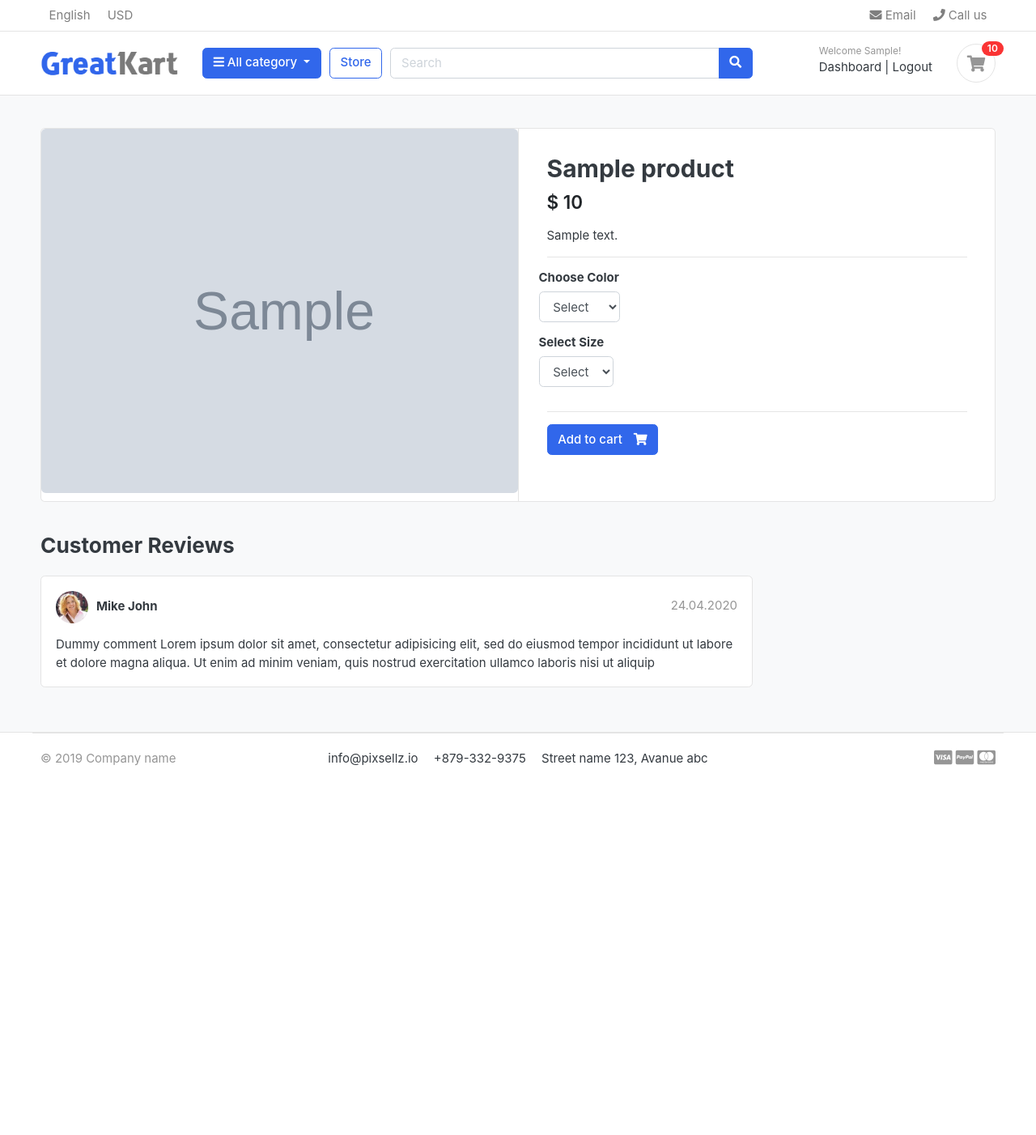
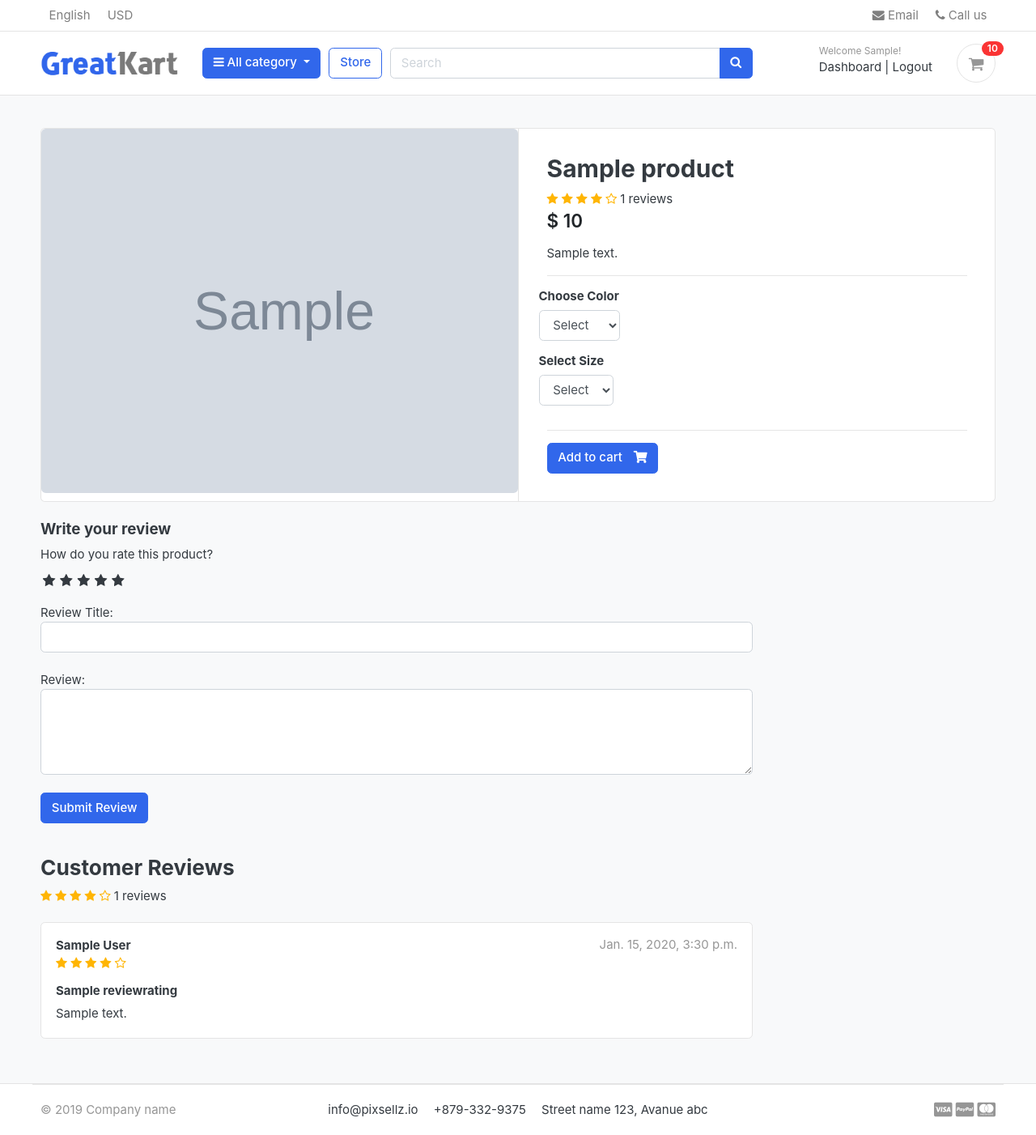
Before and after one commit to Sagarsingh-git1/greatkart-django, a Django app: a page that uses templates/base.html in a window 1280 px wide. Shown: the whole page at 81% size. Before the commit the page ends 946 px from the top, so only its background shows below. Run offline with Django 5.2, Linux system fonts and the light colour scheme; a user stored in the database is signed in; tables that the repository leaves empty hold one stand-in row (values such as "Sample post"); grey boxes marked "Sample" are stand-in pictures; some libraries are stand-ins or nearby versions; some web fonts are replaced.

Commit message:
review and rating system

```diff
--- /dev/null
+++ b/greatkart/static/css/custom.css
@@ -0,0 +1,49 @@
+
+
+/* Hide radio buttons */
+
+.rate > input{
+    display: none;
+}
+
+.rate{
+    display: inline-block;
+    border: 0;
+
+}
+.rate > label{
+    float: right;
+}
+/* Showing the stars */
+.rate > label:before{
+    display: inline-block;
+    font-size: 1.1rem;
+    font-family: fontAwesome;
+    content: "\f005";
+    margin: 0;
+    padding: 0.3rem 0.2rem;
+    cursor: pointer;
+}
+
+/* Half star */
+.rate .half:before{
+    content: '\f089';
+    position: absolute;
+    padding-right: 0;
+
+}
+/* click and hover */
+
+input:checked~label,label:hover~label{
+    color:#ffb503;
+}
+/* hover highlight */
+ input:checked+label:hover,input:checked~label:hover,input:checked~label:hover~label,
+ label:hover~input:checked~label{
+    color: #cc9000;
+ }
+
+ .rating-star i{
+
+    color: #ffb503 !important;
+ }
--- a/store/admin.py
+++ b/store/admin.py
@@ -1,5 +1,5 @@
 from django.contrib import admin
-from .models import Product,Variation
+from .models import Product,Variation,ReviewRating
 
 
 class ProductAdmin(admin.ModelAdmin):
@@ -16,5 +16,6 @@ class VaraiationAdmin(admin.ModelAdmin):
 
 admin.site.register(Product,ProductAdmin)
 admin.site.register(Variation,VaraiationAdmin)
+admin.site.register(ReviewRating)
 
 # Register your models here.
--- a/store/models.py
+++ b/store/models.py
@@ -1,7 +1,8 @@
 from django.db import models
 from category.models import Category
 from django.urls import reverse
-
+from accounts.models import Account
+from django.db.models import Avg,Count
 
 
 class Product(models.Model):
@@ -24,6 +25,21 @@ class Product(models.Model):
 
      def __str__(self):
           return self.product_name
+
+     def averagerating(self):
+          reviews=ReviewRating.objects.filter(product=self,status=True).aggregate(average=Avg('rating'))
+          avg=0
+          if reviews['average'] is not None:
+               avg=float(reviews['average'])
+          return avg
+     def countrating(self):
+          reviews=ReviewRating.objects.filter(product=self,status=True).aggregate(count=Count('rating'))
+          count=0
+          if reviews['count'] is not None:
+               count=int(reviews['count'])
+          return count
+
+
 class VariationManager(models.Manager):
      def colors(self):
           return super(VariationManager,self).filter(variation_category='color',is_active=True)
@@ -49,3 +65,17 @@ class Variation(models.Model):
 
      def __str__(self):
           return self.variation_value
+
+class ReviewRating(models.Model):
+     product=models.ForeignKey(Product,on_delete=models.CASCADE)
+     user=models.ForeignKey(Account,on_delete=models.CASCADE)
+     subject=models.CharField(max_length=100,blank=True)
+     review=models.TextField(max_length=500,blank=True)
+     rating=models.FloatField()
+     ip=models.CharField(max_length=20,blank=True)
+     status=models.BooleanField(default=True)
+     created_at=models.DateTimeField(auto_now_add=True)
+     updated_at=models.DateTimeField(auto_now=True)
+
+     def __str__(self):
+          return self.subject
--- a/store/urls.py
+++ b/store/urls.py
@@ -6,5 +6,6 @@ urlpatterns=[
     path('',views.store,name='store'),
     path('category/<slug:category_slug>/',views.store,name='products_by_category'),
     path('category/<slug:category_slug>/<slug:product_slug>/',views.product_detail,name='product_detail'),
-    path('search/',views.search,name='search')
+    path('search/',views.search,name='search'),
+    path('submit_review/<int:product_id>/',views.submit_review,name='submit_review')
 ]
--- a/store/views.py
+++ b/store/views.py
@@ -1,10 +1,14 @@
-from django.shortcuts import render,get_object_or_404
+from django.shortcuts import render,get_object_or_404,redirect
 from . models import Product
 from category.models import Category
 from carts.models import CartItem
 from carts.views import _cart_id
 from django.core.paginator import EmptyPage, PageNotAnInteger, Paginator
 from django.db.models import Q
+from .models import ReviewRating
+from .forms import Reviewform
+from django.contrib import messages
+from orders.models import OrderProduct
 def store(request,category_slug=None):
     categories=None
     products=None
@@ -37,9 +41,21 @@ def product_detail(request,category_slug,product_slug):
 
     except Exception as e:
         raise e
+    if request.user.is_authenticated:
+        try:
+            orderproducts=OrderProduct.objects.filter(user=request.user,product_id=single_product.id).exists()
+        except OrderProduct.DoesNotExist:
+            orderproducts=None
+    else:
+        orderproducts=None
+
+        # get reviews
+    reviews=ReviewRating.objects.filter(product_id=single_product.id,status=True)
     context={
         'single_product': single_product,
-        'in_cart': in_cart
+        'in_cart': in_cart,
+        'orderproducts':orderproducts,
+        'reviews':reviews
     }
 
     return render(request, 'store/product_detail.html',context)
@@ -56,3 +72,27 @@ def search(request):
             'product_count':product_count
         }
     return render(request,'store/store.html',context)
+
+def submit_review(request,product_id):
+    url=request.META.get('HTTP_REFERER')
+    if request.method=='POST':
+        try:
+            reviews=ReviewRating.objects.get(user__id=request.user.id,product__id=product_id)
+            form=Reviewform(request.POST,instance=reviews)
+            form.save()
+            messages.success(request,'Thank you! Your review has been updated.')
+            return redirect(url)
+
+        except ReviewRating.DoesNotExist:
+            form=Reviewform(request.POST)
+            if form.is_valid():
+                data=ReviewRating()
+                data.subject=form.cleaned_data['subject']
+                data.review=form.cleaned_data['review']
+                data.rating=form.cleaned_data['rating']
+                data.ip=request.META.get('REMOTE_ADDR')
+                data.product_id=product_id
+                data.user_id=request.user.id
+                data.save()
+                messages.success(request,'Thank you! Your review has been submitted.')
+                return redirect(url)
--- a/templates/base.html
+++ b/templates/base.html
@@ -25,6 +25,8 @@
 <link href="{% static 'css/ui.css' %}" rel="stylesheet" type="text/css"/>
 <link href="{% static 'css/responsive.css' %}" rel="stylesheet" media="only screen and (max-width: 1200px)" />
 
+<link href="{% static 'css/custom.css' %}" rel="stylesheet" type="text/css"/>
+<link rel="stylesheet" href="https://cdnjs.cloudflare.com/ajax/libs/font-awesome/4.7.0/css/font-awesome.min.css">
 <!-- custom javascript -->
 <script src="{% static 'js/script.js' %}" type="text/javascript"></script>
 
--- a/templates/store/product_detail.html
+++ b/templates/store/product_detail.html
@@ -19,11 +19,24 @@
 </article> <!-- gallery-wrap .end// -->
 		</aside>
 		<main class="col-md-6 border-left">
+
 <form action="{% url 'add_cart' single_product.id  %}" method="POST">
 	{% csrf_token %}
 		<article class="content-body">
 
 		<h2 class="title">{{single_product.product_name}}</h2>
+		<div class="rating-star">
+		 <span>
+				<i class="fa fa-star{% if single_product.averagerating < 0.5 %}-o{% elif single_product.averagerating >= 0.5 and single_product.averagerating < 1 %}-half-o {%endif%}" aria-hidden="true"></i>
+				<i class="fa fa-star{% if single_product.averagerating < 1.5 %}-o{% elif single_product.averagerating >= 1.5 and single_product.averagerating < 2 %}-half-o {%endif%}" aria-hidden="true"></i>
+				<i class="fa fa-star{% if single_product.averagerating < 2.5 %}-o{% elif single_product.averagerating >= 2.5 and single_product.averagerating < 3 %}-half-o {%endif%}" aria-hidden="true"></i>
+				<i class="fa fa-star{% if single_product.averagerating < 3.5 %}-o{% elif single_product.averagerating >= 3.5 and single_product.averagerating < 4 %}-half-o {%endif%}" aria-hidden="true"></i>
+				<i class="fa fa-star{% if single_product.averagerating < 4.5 %}-o{% elif single_product.averagerating >= 4.5 and single_product.averagerating < 5 %}-half-o {%endif%}" aria-hidden="true"></i>
+			<span>
+				{{single_product.countrating}} reviews
+			</span>
+		</span>
+		</div>
 
 		<div class="mb-3">
 			<var class="price h4">$ {{single_product.price}}</var>
@@ -74,28 +87,89 @@
 <div class="row">
 			<div class="col-md-9">
 
+	<form action="{% url 'submit_review' single_product.id %}" method="POST">
+		{% csrf_token %}
+		<h5>Write your review</h5>
+		<div>
+			<!-- Rating stars -->
+			 <label>How do you rate this product?</label>
+			 <br>
+			 <div class="rate">
+				<input type="radio" name="rating" id="rating10" value="5" required /><label for="rating10" title="5"></label>
+				<input type="radio" name="rating" id="rating9" value="4.5" required /><label for="rating9" title="4.5" class="half"></label>
+				<input type="radio" name="rating" id="rating8" value="4" required /><label for="rating8" title="4"></label>
+				<input type="radio" name="rating" id="rating7" value="3.5" required /><label for="rating7" title="3.5" class="half"></label>
+				<input type="radio" name="rating" id="rating6" value="3" required /><label for="rating6" title="3"></label>
+				<input type="radio" name="rating" id="rating5" value="2.5" required /><label for="rating5" title="2.5" class="half"></label>
+				<input type="radio" name="rating" id="rating4" value="2" required /><label for="rating4" title="2"></label>
+				<input type="radio" name="rating" id="rating3" value="1.5" required /><label for="rating3" title="1.5" class="half"></label>
+				<input type="radio" name="rating" id="rating2" value="1" required /> <label for="rating2" title="1"></label>
+				<input type="radio" name="rating" id="rating1" value="0.5" required /><label for="rating1" title="0.5" class="half"></label>
+
+			 </div>
+			 <br>
+			 Review Title:
+			 <input type="text" class="form-control" name="subject">
+			 <br>
+			 Review:
+			 <textarea name="review" rows="4" class="form-control" ></textarea>
+			 <br>
+			 {% if user.is_authenticated %}
+			 	{% if orderproducts %}
+			 	<input type="submit" value="Submit Review" class="btn btn-primary">
+				{% else %}
+				<p>You must purchase this product in order to post a review.</p>
+				{% endif %}
+			 {% else %}
+			  <p>You must be logged in to submit the review.<span><a href="{% url 'login'%}">Login now</a></span></p>
+
+			 {% endif %}
+
+		</div>
+		{% include 'includes/alerts.html'%}
+	</form>
+	<br>
 	<header class="section-heading">
 		<h3>Customer Reviews </h3>
+		<div class="rating-star">
+		 <span>
+				<i class="fa fa-star{% if single_product.averagerating < 0.5 %}-o{% elif single_product.averagerating >= 0.5 and single_product.averagerating < 1 %}-half-o {%endif%}" aria-hidden="true"></i>
+				<i class="fa fa-star{% if single_product.averagerating < 1.5 %}-o{% elif single_product.averagerating >= 1.5 and single_product.averagerating < 2 %}-half-o {%endif%}" aria-hidden="true"></i>
+				<i class="fa fa-star{% if single_product.averagerating < 2.5 %}-o{% elif single_product.averagerating >= 2.5 and single_product.averagerating < 3 %}-half-o {%endif%}" aria-hidden="true"></i>
+				<i class="fa fa-star{% if single_product.averagerating < 3.5 %}-o{% elif single_product.averagerating >= 3.5 and single_product.averagerating < 4 %}-half-o {%endif%}" aria-hidden="true"></i>
+				<i class="fa fa-star{% if single_product.averagerating < 4.5 %}-o{% elif single_product.averagerating >= 4.5 and single_product.averagerating < 5 %}-half-o {%endif%}" aria-hidden="true"></i>
+			<span>{{single_product.countrating}} reviews</span>
+		</span>
+		</div>
 
 	</header>
-
+	{% for review in reviews %}
 	<article class="box mb-3">
 		<div class="icontext w-100">
-			<img src="{% static './images/avatars/avatar1.jpg' %}" class="img-xs icon rounded-circle">
 			<div class="text">
-				<span class="date text-muted float-md-right">24.04.2020 </span>
-				<h6 class="mb-1">Mike John </h6>
+				<span class="date text-muted float-md-right">{{review.updated_at}}</span>
+				<h6 class="mb-1">{{user.first_name}} {{user.last_name}} </h6>
+				<div class="rating-star">
+					<span>
+				<i class="fa fa-star{% if review.rating == 0.5 %}-half-o{% elif review.rating < 1 %}-o {%endif%}" aria-hidden="true"></i>
+				<i class="fa fa-star{% if review.rating == 1.5 %}-half-o{% elif review.rating < 2 %}-o {%endif%}" aria-hidden="true"></i>
+				<i class="fa fa-star{% if review.rating == 2.5 %}-half-o{% elif review.rating < 3 %}-o {%endif%}" aria-hidden="true"></i>
+				<i class="fa fa-star{% if review.rating == 3.5 %}-half-o{% elif review.rating < 4 %}-o {%endif%}" aria-hidden="true"></i>
+				<i class="fa fa-star{% if review.rating == 4.5 %}-half-o{% elif review.rating < 5 %}-o {%endif%}" aria-hidden="true"></i>
+
+					</span>
+			</div>
 
 			</div>
 		</div> <!-- icontext.// -->
 		<div class="mt-3">
 			<p>
-				Dummy comment Lorem ipsum dolor sit amet, consectetur adipisicing elit, sed do eiusmod
-				tempor incididunt ut labore et dolore magna aliqua. Ut enim ad minim veniam,
-				quis nostrud exercitation ullamco laboris nisi ut aliquip
+				<h6>{{review.subject}}</h6>
+				<span>{{review.review}}</span>
 			</p>
 		</div>
 	</article>
+	{%endfor%}
 
 
 
```
Also changed, not shown: store/forms.py (added, +8 -0 lines), store/migrations/0003_reviewrating.py (added).
